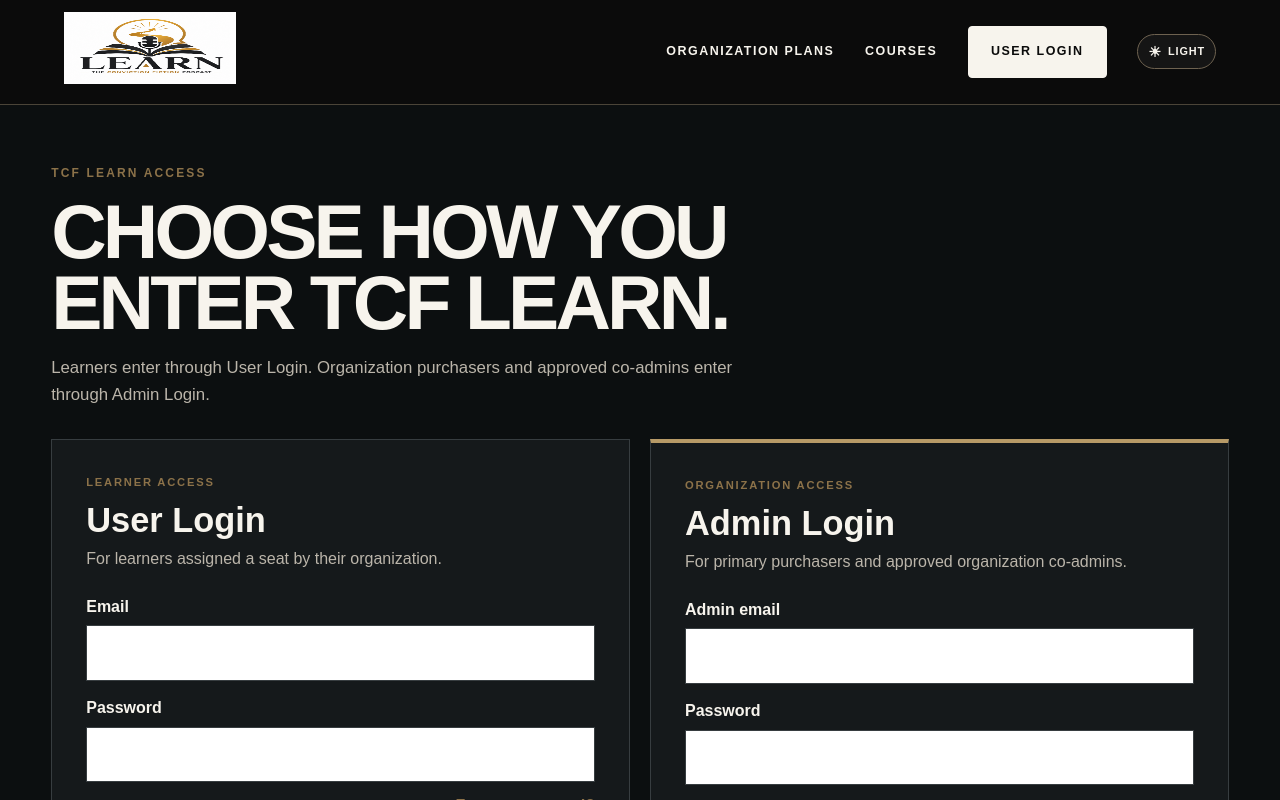
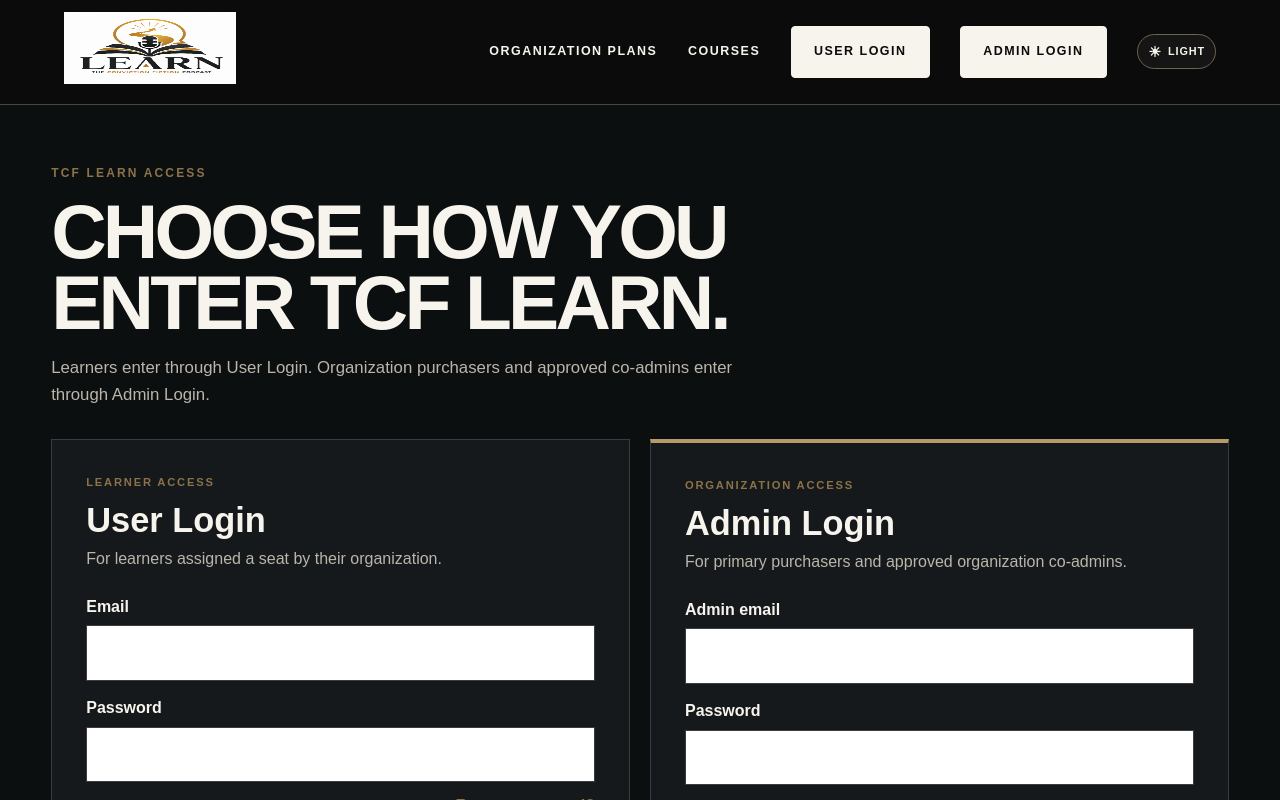
Before and after one commit to riversantoine93-dotcom/TCF-Learn, a Next.js app: page /login in a window 1280 px wide. Shown: the top 800 px of the page. Built offline with nearby package versions, Linux system fonts and the light colour scheme; no server answers.

Commit message:
Add separate user and admin login links

```diff
--- a/components/Header.tsx
+++ b/components/Header.tsx
@@ -35,7 +35,7 @@ export default function Header() {
         <nav className="header-nav" aria-label="Primary navigation">
           <Link href={user ? "/dashboard" : "/organizations"}>{user ? "Dashboard" : "Organization Plans"}</Link>
           <Link href="/courses">Courses</Link>
-          {user ? <><Link href="/profile">Profile</Link><button className="nav-button" onClick={() => signOut()}>Sign out</button></> : <Link className="button small" href="/login">User Login</Link>}
+          {user ? <><Link href="/profile">Profile</Link><button className="nav-button" onClick={() => signOut()}>Sign out</button></> : <><Link className="button small" href="/login">User Login</Link><Link className="button small admin-login-link" href="/login#admin-login">Admin Login</Link></>}
           <button type="button" className="header-theme-toggle" onClick={toggleTheme} aria-label={`Switch page to ${theme === "dark" ? "light" : "dark"} mode`} title={`Switch to ${theme === "dark" ? "light" : "dark"} mode`}>
             <span aria-hidden="true">{theme === "dark" ? "☀" : "☾"}</span>
             <b>{theme === "dark" ? "Light" : "Dark"}</b>
@@ -56,7 +56,7 @@ export default function Header() {
       .header-theme-light{background:#f6f0e4!important;color:#151515!important;border-bottom-color:#d8cdb8!important}
       .header-theme-light .header-nav :global(a),.header-theme-light .header-nav :global(.nav-button){color:#151515!important}
       .header-theme-light .header-nav :global(a:hover),.header-theme-light .header-nav :global(.nav-button:hover){color:#8a6910!important}
-      .header-theme-light .header-nav :global(.button.small){background:#151515!important;color:#f7f1e5!important}
+      .header-theme-light .header-nav :global(.button.small){background:#151515!important;color:#f7f1e5!important}.header-nav :global(.admin-login-link){background:transparent!important;border-color:var(--gold)!important;color:var(--gold-light)!important}.header-theme-light .header-nav :global(.admin-login-link){color:#71540f!important;border-color:#8a6910!important}
       .header-theme-light .header-theme-toggle{color:#151515;border-color:#bcae95;background:#fffaf0}
       @media(max-width:720px){.nav-wrap{gap:18px;width:min(94vw,1180px)}.header-brand :global(img){width:118px;max-height:48px}.header-nav{gap:10px 14px;flex-wrap:wrap;row-gap:8px}.header-theme-toggle b{display:none}}
       @media(max-width:520px){.nav-wrap{align-items:center;gap:14px}.header-brand :global(img){width:102px;max-height:42px}.header-nav{gap:7px 10px}.header-nav :global(a),.header-nav :global(.nav-button){font-size:.6rem;letter-spacing:.07em}.header-nav :global(.button.small){padding:8px 10px}.header-theme-toggle{padding:7px 8px}}
```
